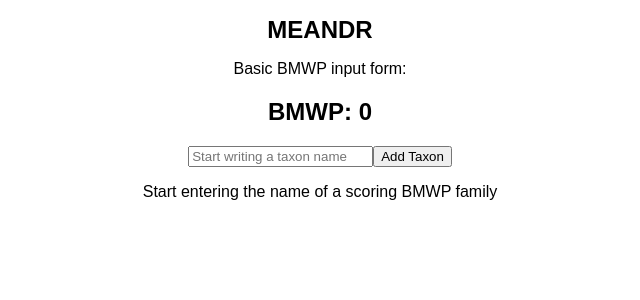
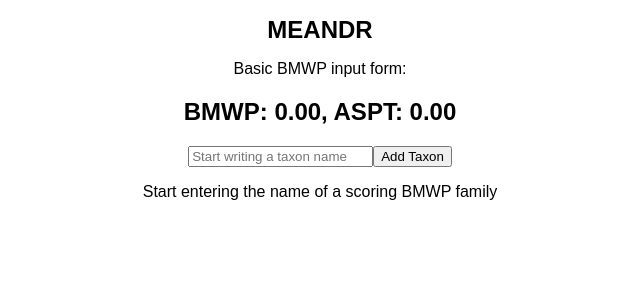
Before and after one commit to valravn-tech/meandr, a React (Create React App) app: page / in a window 1280 px wide. Shown: the top 300 px of the page, without its empty margins (320-960 px from the left). Built offline with nearby package versions, Linux system fonts and the light colour scheme; the HTML template or start-up script is replaced by a standard one.

Commit message:
Add ASPT and arrow key selection for autocomplete

```diff
--- a/src/TaxaForm.tsx
+++ b/src/TaxaForm.tsx
@@ -1,13 +1,16 @@
 import * as React from 'react';
 import scoresBmwp from './BMWPfamily'
 
-const TaxaAutocompleteOptions: React.SFC<{ matchingTaxa: any[] }> = (props) => {
-    const selectTaxon = props.matchingTaxa[0];
-    const remainingTaxa = props.matchingTaxa.slice(1);
+const TaxaAutocompleteOptions: React.SFC<{ matchingTaxa: any[], iSelect: number }> = (props) => {
+    const taxaBefore  = props.matchingTaxa.slice(0, props.iSelect);
+    const selectTaxon = props.matchingTaxa[props.iSelect];
+    const taxaAfter   = props.matchingTaxa.slice(props.iSelect + 1);
+    const listTaxa = (taxa:any[]) => (taxa.map(taxon => <li key={taxon.family}>{taxon.family}</li>));
     return (
         <ul>
+            { listTaxa(taxaBefore) }
             <li style={{ fontWeight: 'bold' }} key={selectTaxon.family}>{selectTaxon.family}</li>
-            {remainingTaxa.map(taxon => <li key={taxon.family}>{taxon.family}</li>)}
+            { listTaxa(taxaAfter) }
         </ul>
     )
 }
@@ -18,13 +21,10 @@ interface FoundTaxon {
     iTaxon:number,
 }
 
-type CountAdder = (e: React.MouseEvent<HTMLButtonElement, MouseEvent>, add: number) => void
-type IndexedCountAdder = (e: React.MouseEvent<HTMLButtonElement, MouseEvent>, add: number, i: number) => void
-
 // tslint:disable-next-line:one-variable-per-declaration
-const TaxaFound: React.SFC<{ taxon: any, count: number, addToCount: CountAdder }> = (props) => {
-    const dec = (e:React.MouseEvent<HTMLButtonElement, MouseEvent>) => { props.addToCount(e, -1) }
-    const inc = (e:React.MouseEvent<HTMLButtonElement, MouseEvent>) => { props.addToCount(e,  1) }
+const TaxaFound: React.SFC<{ taxon: any, count: number, addToCount: (add:number) => void  }> = (props) => {
+    const dec = (e:React.MouseEvent<HTMLButtonElement, MouseEvent>) => { props.addToCount(-1) }
+    const inc = (e:React.MouseEvent<HTMLButtonElement, MouseEvent>) => { props.addToCount( 1) }
     return (
         <div>
             <span>{props.taxon.family}({props.count})</span> - <span>{props.taxon.score}</span>
@@ -36,11 +36,11 @@ const TaxaFound: React.SFC<{ taxon: any, count: number, addToCount: CountAdder }
 
 
 // tslint:disable-next-line:one-variable-per-declaration
-const TaxaFoundList: React.SFC<{foundTaxa:FoundTaxon[], addToCount: IndexedCountAdder }> = (props) => (
+const TaxaFoundList: React.SFC<{foundTaxa:FoundTaxon[], addToCount: (add:number, i:number) => void }> = (props) => (
     <ul>
         {
             props.foundTaxa.map((t, i) => {
-                const addToIndex: CountAdder = (e, add) => props.addToCount(e, add, i);
+                const addToIndex = (add:number) => (props.addToCount(add, i));
                 return (
                     <li key={t.iTaxon}>
                         <TaxaFound taxon={scoresBmwp[t.iTaxon]} count={t.count} addToCount={addToIndex} />
@@ -54,19 +54,25 @@ const TaxaFoundList: React.SFC<{foundTaxa:FoundTaxon[], addToCount: IndexedCount
 const calcBmwp = (foundTaxa:FoundTaxon[]): number =>
 ( foundTaxa.reduce((score, t) => (score + scoresBmwp[t.iTaxon].score), 0) )
 
+const calcAspt = (foundTaxa:FoundTaxon[]): number =>
+( foundTaxa.length
+    ? calcBmwp(foundTaxa) / foundTaxa.length
+    : 0)
+
 const TaxaScore: React.SFC<{foundTaxa:FoundTaxon[]}> = (p) =>
-( <h2>BMWP: {calcBmwp(p.foundTaxa)}</h2> )
+( <h2>BMWP: {calcBmwp(p.foundTaxa).toFixed(2)}, ASPT: {calcAspt(p.foundTaxa).toFixed(2)}</h2> )
 
 // tslint:disable-next-line:max-classes-per-file
 class TaxaForm extends React.Component<{}, {
         found: FoundTaxon[],
-        iTaxonSelected:number,
+        iTaxonSearched:number,
+        iPreselect:number,
         matchingTaxa:any[],
         search: string,
     }> {
 
     public render() {
-        const modifyFound: IndexedCountAdder = (e, add, i) => {
+        const modifyFound = (add: number, i: number) => {
             const found = this.state.found;
             found[i].count += add;
             if(found[i].count === 0)
@@ -82,12 +88,13 @@ class TaxaForm extends React.Component<{}, {
                     placeholder='Start writing a taxon name'
                     id='form-input'
                     value={this.state.search}
-                    onChange={this.searchTextUpdate} />
+                    onChange={this.searchTextUpdate}
+                    onKeyDown={this.changeAutoCompleteSelect}/>
                 <button onClick={this.addToFound}>
                     Add Taxon
                 </button>
                 {this.state.matchingTaxa.length
-                    ? <TaxaAutocompleteOptions matchingTaxa={this.state.matchingTaxa} />
+                    ? <TaxaAutocompleteOptions matchingTaxa={this.state.matchingTaxa} iSelect={this.state.iPreselect} />
                     : <p>Start entering the name of a scoring BMWP family</p>
                 }
                 <TaxaFoundList foundTaxa={this.state.found} addToCount={modifyFound} />
@@ -95,19 +102,35 @@ class TaxaForm extends React.Component<{}, {
         );
     }
 
-    public componentWillMount() { this.setState({found:[] as FoundTaxon[], iTaxonSelected:-1, matchingTaxa:[] as any[], search:''}) };
+    public componentWillMount() { this.setState({found:[] as FoundTaxon[], iTaxonSearched:-1, iPreselect:0, matchingTaxa:[] as any[], search:''}) };
+
+    private updatePreselection = (iPreselect:number) => {
+        const iTaxonSearched = scoresBmwp.indexOf(this.state.matchingTaxa[iPreselect]);
+        this.setState({iPreselect, iTaxonSearched})
+    }
+
+    private changeAutoCompleteSelect = (e: React.KeyboardEvent) => {
+        const iPreselect = this.state.iPreselect;
+        switch(e.key) {
+            case "ArrowDown": if(iPreselect < this.state.matchingTaxa.length - 1)
+            { this.updatePreselection(iPreselect + 1); } break;
+
+            case "ArrowUp"  : if(iPreselect > 0)
+            { this.updatePreselection(iPreselect - 1); } break;
+        }
+    }
 
     private searchTextUpdate = (e: React.FormEvent<HTMLInputElement>) => {
         const search = e.currentTarget.value;
         const matchingTaxa = search.length
             ? scoresBmwp.filter(taxon => taxon.family.toLowerCase() .includes(search.toLowerCase()))
             : [];
-        const iTaxonSelected = scoresBmwp.indexOf(matchingTaxa[0]);
-        this.setState({ iTaxonSelected, matchingTaxa, search });
+        this.setState({ matchingTaxa, search });
+        this.updatePreselection(0);
     }
 
     private addToFound = () => {
-        const iTaxon = this.state.iTaxonSelected;
+        const iTaxon = this.state.iTaxonSearched;
         // tslint:disable-next-line:no-console
         console.assert(iTaxon >= 0 && iTaxon < scoresBmwp.length, "Out of bounds")
         const iFound = this.state.found.findIndex((foundEl:any) => foundEl.iTaxon === iTaxon);
```
